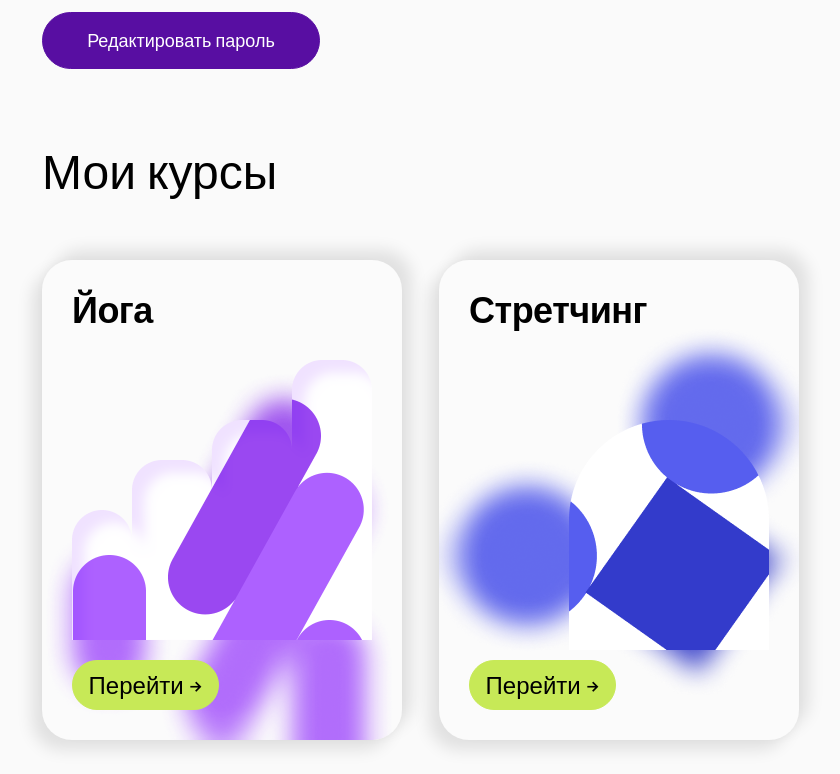
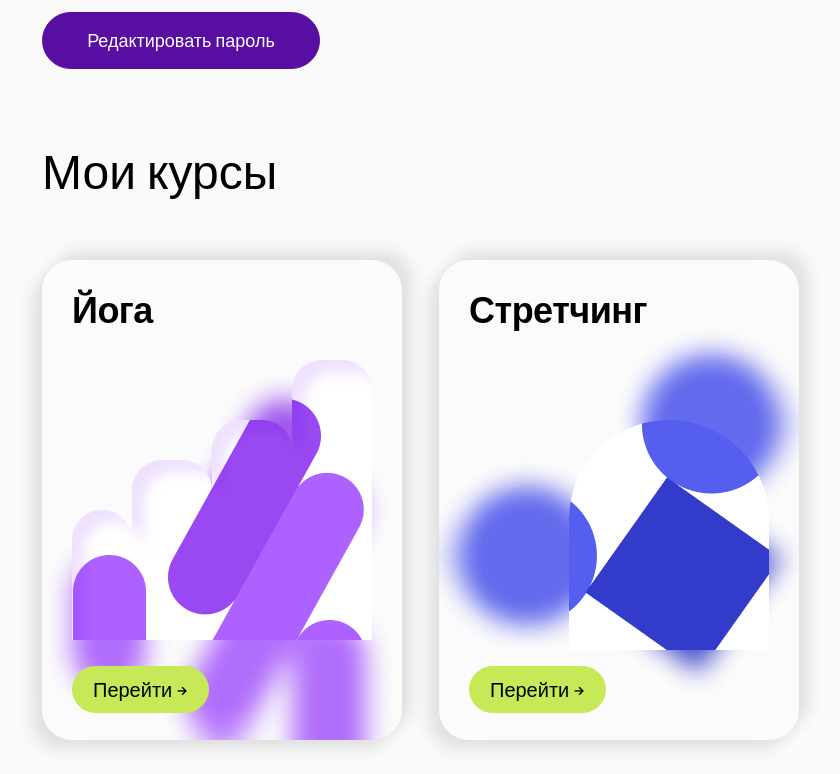
Before and after one commit to ipotemkin/skyfitmesspro, a React (Create React App) app: page / in a window 1280 px wide. Shown: the part 4349-5123 px from the top of the page, without its empty margins (21-861 px from the left). Built offline with nearby package versions, Linux system fonts and the light colour scheme.

Commit message:
refactor: edit component UserCourses (button replacement)

```diff
--- a/src/components/UserCourses/UserCourses.module.css
+++ b/src/components/UserCourses/UserCourses.module.css
@@ -23,10 +23,22 @@
   position: relative;
 }
 
-.button {
+.wrapper:hover {
+  cursor: pointer;
+}
+
+.link {
+  background-color: #c7e957;
+  border: 1px solid #c7e957;
+  border-radius: 80px;
+
+  padding: 10px 20px;
+
   position: absolute;
-  bottom: 30px;
+  bottom: 27px;
   left: 30px;
+
+  font-size: 20px;
 }
 
 @media (max-width: 1200px) {
--- a/src/components/UserCourses/UserCourses.tsx
+++ b/src/components/UserCourses/UserCourses.tsx
@@ -2,7 +2,6 @@ import React, { FC } from 'react'
 
 import { mockUserCoursesResponse } from '../../data/user'
 import { Card } from '../Card/Card'
-import { Button } from '../Button/Button'
 
 import styles from './UserCourses.module.css'
 
@@ -13,11 +12,7 @@ export const UserCourses: FC = () => (
       {mockUserCoursesResponse.map((item) => (
         <div className={styles.wrapper} key={item.id}>
           <Card item={item} key={item.id} />
-          <div className={styles.button}>
-            <Button type="secondary" size="m">
-              Перейти →
-            </Button>
-          </div>
+          <div className={styles.link}>Перейти →</div>
         </div>
       ))}
     </div>
```
